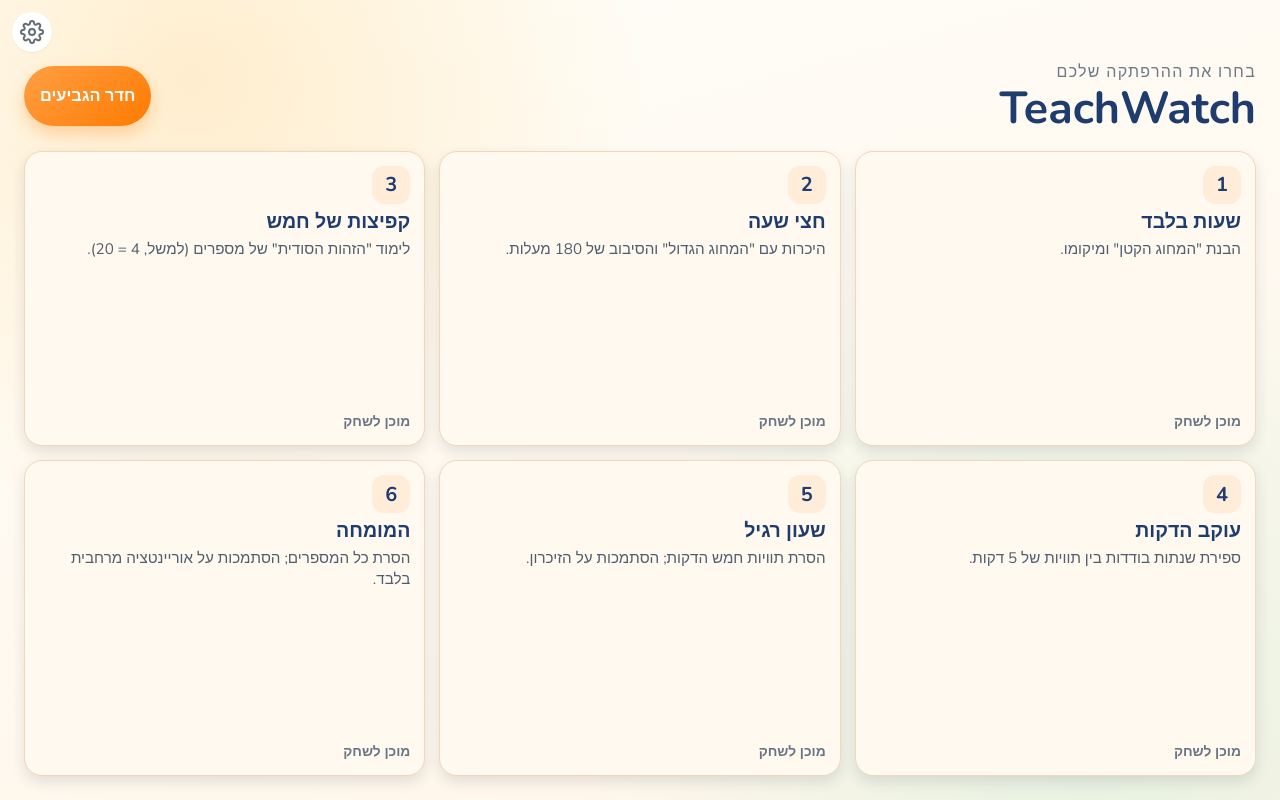
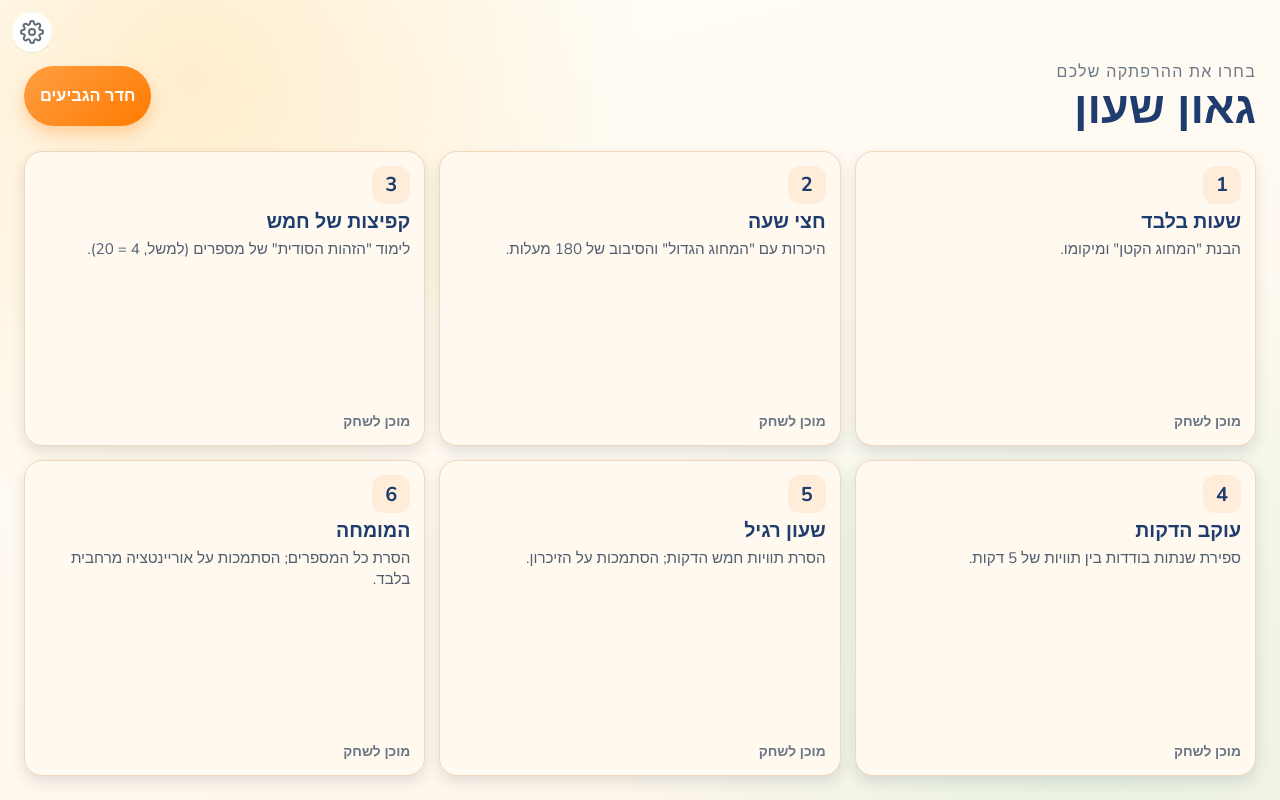
Before and after one commit to mpmisha/TeachWatch, a React (Vite) app: page / in a window 1280 px wide. Built offline with nearby package versions, Linux system fonts and the light colour scheme.

Commit message:
chore: set Hebrew game name to גאון שעון

```diff
--- a/src/i18n/translations.ts
+++ b/src/i18n/translations.ts
@@ -223,7 +223,7 @@
   },
   he: {
     chooseYourAdventure: 'בחרו את ההרפתקה שלכם',
-    appTitle: 'TeachWatch',
+    appTitle: 'גאון שעון',
     trophyRoom: 'חדר הגביעים',
     availableLevels: 'שלבים זמינים',
 
```
